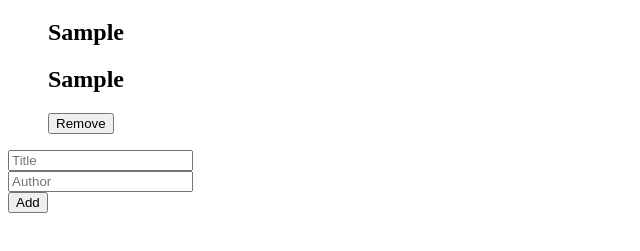
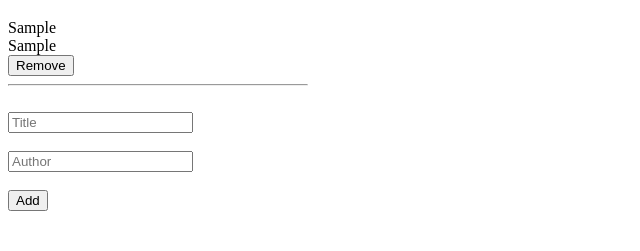
Before and after one commit to dennis-every/awesome-books-alt, a website: page index.html in a window 1280 px wide. Both pictures are taken after typing "Sample", "Sample" into the empty fields and a click on the button "Add". Shown: the part 61-312 px from the top of the page, without its empty margins (0-640 px from the left). Drawn offline with Linux system fonts and the light colour scheme.

Commit message:
Add localstorage to handle books, minor style changes

```diff
--- a/index.html
+++ b/index.html
@@ -12,14 +12,21 @@
     </header>
     <main>
       <section id="books_section">
-        <ul style="list-style: none" id="books_list"></ul>
+        <ul
+          style="list-style: none; margin: 0; padding: 0"
+          id="books_list"
+        ></ul>
       </section>
+
+      <br />
 
       <section id="form_section">
         <form action="post" id="booksForm">
           <input type="text" name="title" id="title" placeholder="Title" />
           <br />
+          <br />
           <input type="text" name="author" id="author" placeholder="Author" />
+          <br />
           <br />
           <button type="submit" id="addBooksBtn">Add</button>
         </form>
--- a/index.js
+++ b/index.js
@@ -11,6 +11,7 @@ let booksArray = [];
 
 function removeBookHandler(id) {
   booksArray = booksArray.filter((e) => e.id !== id);
+  storeData(booksArray);
   const removeBtn = document.getElementById(id);
   const bookItem = removeBtn.parentElement;
   bookItem.parentElement.removeChild(bookItem);
@@ -19,13 +20,18 @@ function removeBookHandler(id) {
 const appendBook = (title, author, id) => {
   const bookItem = document.createElement('li');
   const removeButton = document.createElement('button');
+  const hr = document.createElement('hr');
+  bookItem.setAttribute('style', 'max-width: 300px;');
+  // hr.setAttribute('style', '');
   removeButton.innerText = 'Remove';
   removeButton.setAttribute('type', 'button');
   removeButton.setAttribute('id', id);
   bookItem.innerHTML = `
-    <h2>${title}</h2>
-    <h2>${author}</h2>`;
+    <span>${title}</span> <br>
+    <span>${author}</span> <br>
+    `;
   bookItem.append(removeButton);
+  bookItem.append(hr);
   booksList.append(bookItem);
   removeButton.addEventListener('click', (event) => {
     removeBookHandler(id);
@@ -39,8 +45,65 @@ function loadBooks() {
 }
 
 window.onload = (event) => {
+  retrieveData();
   loadBooks();
 };
+
+// Check if local storage available
+function storageAvailable(type) {
+  let storage;
+  try {
+    storage = window[type];
+    const x = '__storage_test__';
+    storage.setItem(x, x);
+    storage.removeItem(x);
+    return true;
+  } catch (e) {
+    return (
+      e instanceof DOMException &&
+      // everything except Firefox
+      (e.code === 22 ||
+        // Firefox
+        e.code === 1014 ||
+        // test name field too, because code might not be present
+        // everything except Firefox
+        e.name === 'QuotaExceededError' ||
+        // Firefox
+        e.name === 'NS_ERROR_DOM_QUOTA_REACHED') &&
+      // acknowledge QuotaExceededError only if there's something already stored
+      storage &&
+      storage.length !== 0
+    );
+  }
+}
+
+let availableStorage;
+
+if (storageAvailable('localStorage')) {
+  // Yippee! We can use localStorage awesomeness
+  availableStorage = window.localStorage;
+} else {
+  // Too bad, no localStorage for us
+  availableStorage = null;
+}
+
+function retrieveData() {
+  const data = availableStorage.getItem('books');
+  const parseData = JSON.parse(data);
+  if (parseData?.length > 0) {
+    console.log(parseData);
+    parseData.forEach((book) => {
+      booksArray.push(book);
+    });
+  }
+}
+
+function storeData(booksArray) {
+  if (availableStorage) {
+    const jsonData = JSON.stringify(booksArray);
+    availableStorage.setItem('books', jsonData);
+  }
+}
 
 bookForm.addEventListener('submit', (event) => {
   event.preventDefault();
@@ -51,5 +114,6 @@ bookForm.addEventListener('submit', (event) => {
   );
   booksArray.push(book);
   appendBook(book.title, book.author, book.id);
+  storeData(booksArray);
   bookForm.reset();
 });
```
